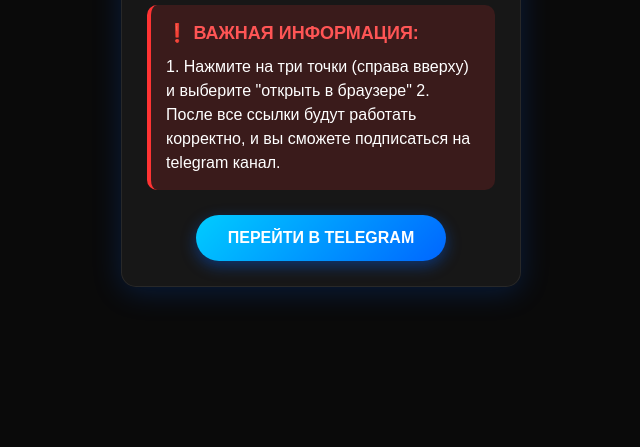
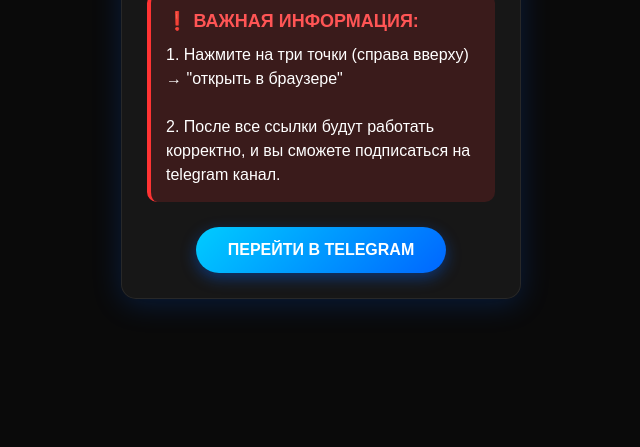
Before and after one commit to Mrdep0/-, a plain HTML site: page index.html in a window 1280 px wide. Shown: the part 353-800 px from the top of the page, without its empty margins (319-959 px from the left). Drawn offline with Linux system fonts and the light colour scheme.

Commit message:
Update index.html

```diff
--- a/index.html
+++ b/index.html
@@ -93,7 +93,7 @@
 
         <div class="instructions">
             <strong>❗ ВАЖНАЯ ИНФОРМАЦИЯ:</strong>
-            1. Нажмите на три точки (справа вверху) и выберите "открыть в браузере"
+            1. Нажмите на три точки (справа вверху) → "открыть в браузере"<br><br>
             2. После все ссылки будут работать корректно, и вы сможете подписаться на telegram канал.
         </div>
 
```
